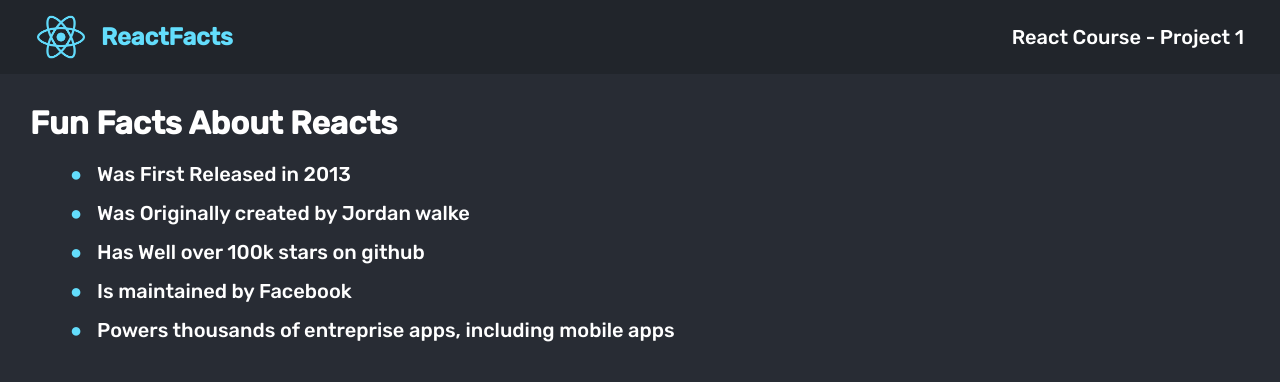
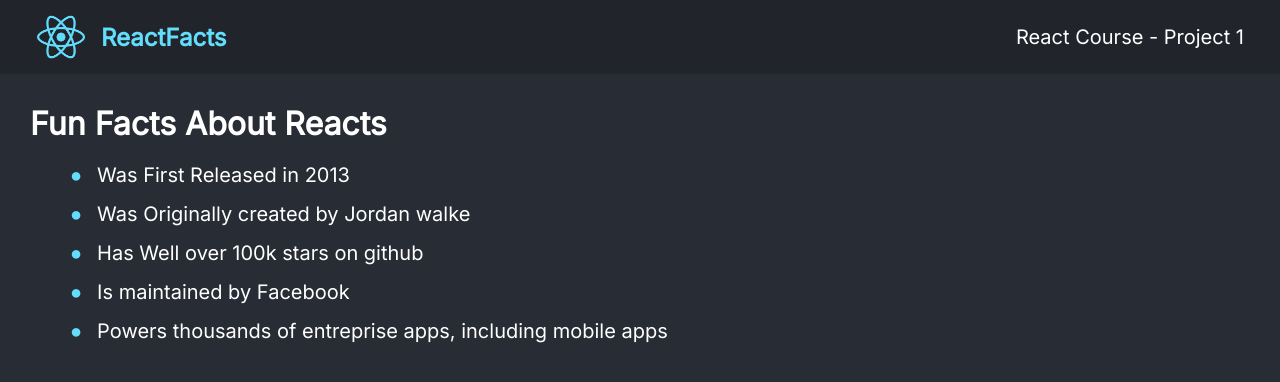
Before and after one commit to splach-coder/learningReact, a React (Create React App) app: page / in a window 1280 px wide. Shown: the top 382 px of the page. Built offline with nearby package versions, Linux system fonts and the light colour scheme.

Commit message:
project1.css changing the font

```diff
--- a/src/project1/project1.css
+++ b/src/project1/project1.css
@@ -1,10 +1,10 @@
-@import url('https://fonts.googleapis.com/css2?family=Rubik:wght@500&display=swap');
+@import url('https://fonts.googleapis.com/css2?family=Inter&display=swap');
 
 * {
     margin: 0;
     padding: 0;
     box-sizing: border-box;
-    font-family: 'Rubik', sans-serif;
+    font-family: 'Inter', sans-serif;
 }
 
 #root {
```
